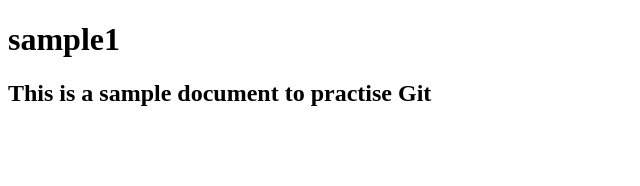
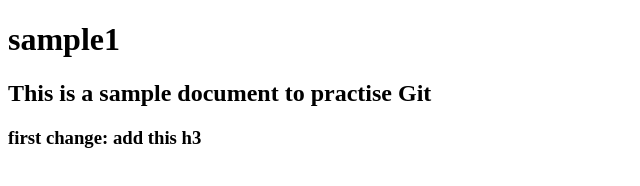
Before and after one commit to pyr3n4/pyrena, a plain HTML site: page sampleText.html in a window 1280 px wide. Shown: the whole page, without its empty margins (0-640 px from the left). Drawn offline with Linux system fonts and the light colour scheme.

Commit message:
First change in sample page

```diff
--- a/sampleText.html
+++ b/sampleText.html
@@ -6,5 +6,6 @@
 	<body>
 		<h1>sample1</h1>
 		<h2>This is a sample document to practise Git</h2>
+		<h3>first change: add this h3</h3>
 	</body>
 </html>
```
